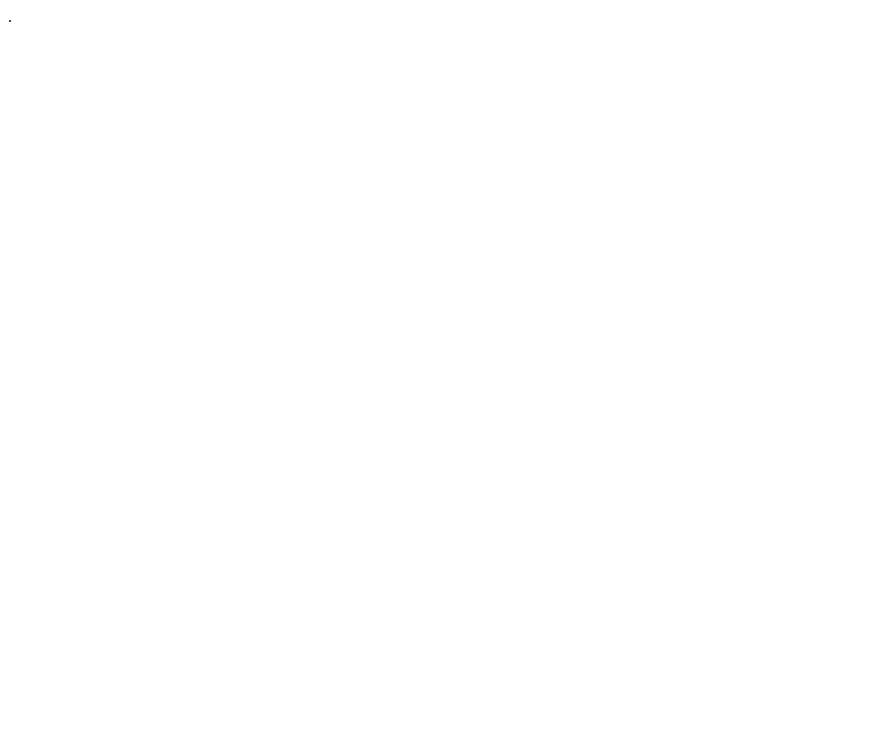
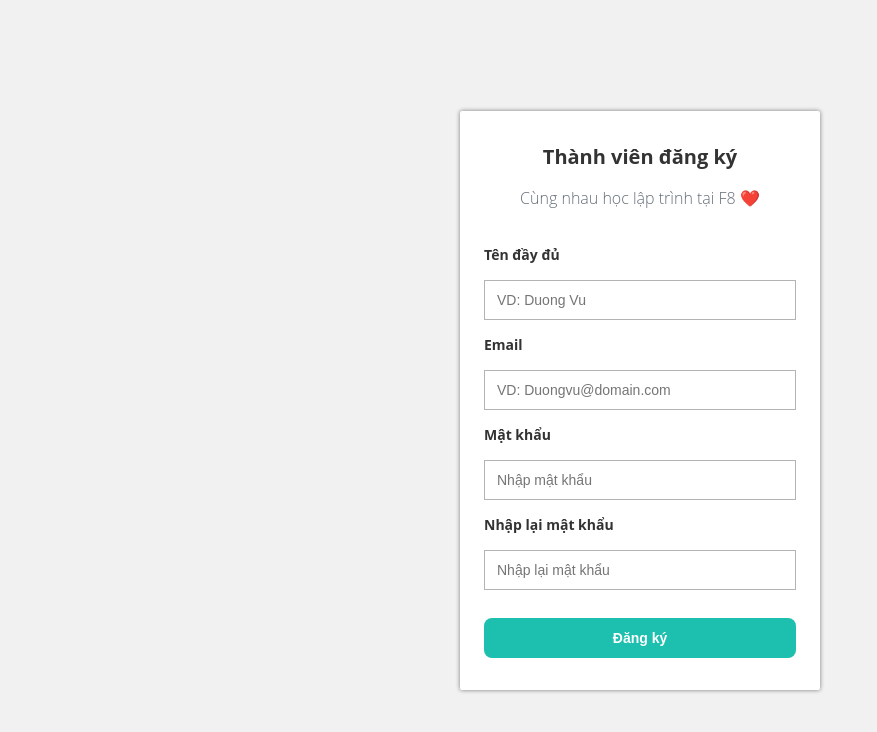
Before and after one commit to harry-2401/validator, a plain HTML site: page index.html in a window 1280 px wide. Shown: the whole page, without its empty margins (0-877 px from the left). Drawn offline with Linux system fonts and the light colour scheme.

Commit message:
update code html & css

```diff
--- a/index.html
+++ b/index.html
@@ -3,13 +3,48 @@
 <head>
     <meta charset="UTF-8">
     <meta http-equiv="X-UA-Compatible" content="IE=edge">
+
     <meta name="viewport" content="width=device-width, initial-scale=1.0">
+    <link rel="stylesheet" href="./main.css">
     <title>Document</title>
 </head>
 <body>
     <div class="main">
         <form action="" method="POST" class="form" id="form-1">
-            .
+            <h3 class="heading">Thành viên đăng ký</h3>
+            <p class="desc">Cùng nhau học lập trình tại F8 ❤️</p>
+
+            <div class="spacer"></div>
+
+            <div class="form-group">
+                <label for="fullname" class="form-label" >Tên đầy đủ</label>
+                <input type="text" id="fullname" name="fullname" class="form-control" placeholder="VD: Duong Vu">
+
+                <span class="form-meesage"></span>
+            </div>
+
+            <div class="form-group">
+                <label for="email" class="form-label" >Email</label>
+                <input type="text" id="email" name="email" class="form-control" placeholder="VD: Duongvu@domain.com">
+
+                <span class="form-meesage"></span>
+            </div>
+
+            <div class="form-group">
+                <label for="password" class="form-label" >Mật khẩu</label>
+                <input type="password" id="password" name="password" class="form-control" placeholder="Nhập mật khẩu" >
+
+                <span class="form-meesage"></span>
+            </div>
+
+            <div class="form-group">
+                <label for="password_confirmation" class="form-label" >Nhập lại mật khẩu</label>
+                <input type="password" id="password_confirmation" name="password_confirmation" class="form-control" placeholder="Nhập lại mật khẩu">
+
+                <span class="form-meesage"></span>
+            </div>
+
+            <button class="form-submit">Đăng ký</button>
         </form>
     </div>
 </body>
--- a/main.css
+++ b/main.css
@@ -3,3 +3,105 @@
     padding: 0;
     box-sizing: border-box;
 }
+
+html {
+    color: #333;
+    font-size: 62.5%;
+    font-family: "Open Sans", sans-serif;
+}
+
+.main {
+    background: #f1f1f1;
+    min-height: 100vh;
+    display: flex;
+    justify-content: center;
+}
+
+.form {
+    align-self: center;
+    border-radius: 2px;
+    box-shadow: 0 0 4px rgba(0, 0, 0, 0.5);
+    width: 360px;
+    min-height:100px;
+    text-align: center;
+    margin: 24px;
+    padding: 32px 24px;
+    background: #fff;
+}
+
+.form .heading {
+    font-size: 2rem;
+}
+
+.form .desc {
+    text-align: center;
+    font-size: 1.6rem;
+    font-weight: lighter;
+    line-height: 2.4rem;
+    margin-top: 16px;
+    font-weight: 300;
+    color: #636d77;
+}
+
+.form-group {
+    display: flex;
+    flex-direction: column;
+    margin-bottom: 16px;
+}
+
+.form-label,
+.form-message {
+    text-align: left;
+}
+
+.form-label {
+    font-weight: 700;
+    padding-bottom: 16px;
+    line-height: 1.8rem;
+    font-size: 1.4rem;
+}
+
+.form-control {
+    height: 40px;
+    padding: 4px 12px;
+    border: 1px solid #b3b3b3;
+    outline: none;
+    font-size: 1.4rem;
+}
+
+.form-control:hover {
+    border-color: #1dbfaf;
+}
+
+.form-group.invalid .form-control,
+.form-group.invalid .form-message {
+    color: #f33a58;
+}
+
+.form-message {
+    font-size: 1.2rem;
+    line-height: 1.6rem;
+    padding: 4px 0 0;
+}
+
+.form-submit {
+    outline: none;
+    background-color: #1dbfaf;
+    margin-top: 12px;
+    padding: 12px 16px;
+    font-weight: 600;
+    color: #fff;
+    border: none;
+    width: 100%;
+    font-size: 14px;
+    border-radius: 8px;
+    cursor: pointer;
+}
+
+.form-submit:hover {
+    background-color: #1ac7b6;
+}
+
+.spacer {
+    margin-top: 36px;
+}
```
